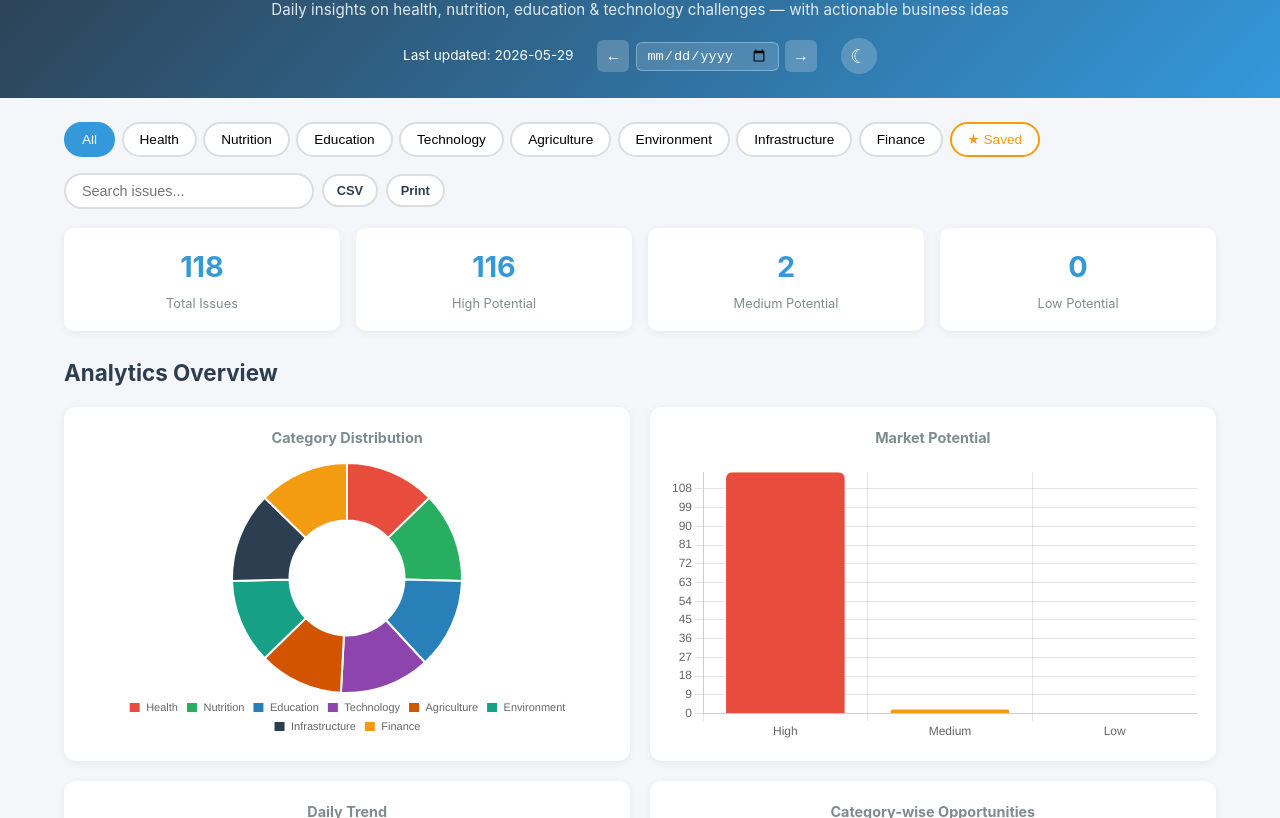
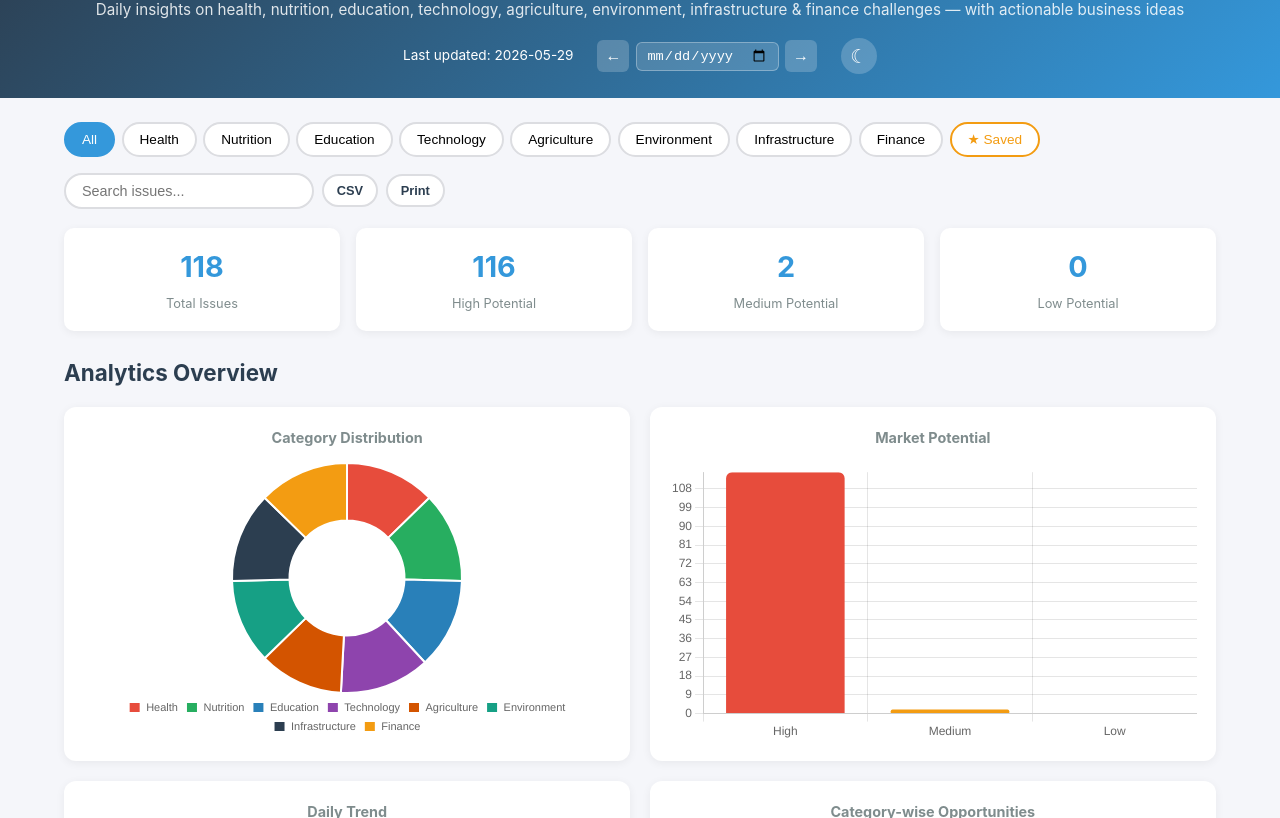
Before and after one commit to pranavk2050/buisiness-ideas-dashboard, a plain HTML site: page index.html in a window 1280 px wide. Shown: the part 85-903 px from the top of the page. Drawn offline with Linux system fonts and the light colour scheme.

Commit message:
fix: update subtitle to list all 8 categories
Co-Authored-By: Claude Opus 4.6 (1M context) <noreply@anthropic.com>

```diff
--- a/index.html
+++ b/index.html
@@ -9,7 +9,7 @@
 <body>
     <header>
         <h1>India Issues &amp; Business Opportunities</h1>
-        <p class="subtitle">Daily insights on health, nutrition, education &amp; technology challenges — with actionable business ideas</p>
+        <p class="subtitle">Daily insights on health, nutrition, education, technology, agriculture, environment, infrastructure &amp; finance challenges — with actionable business ideas</p>
         <div class="header-meta">
             <span id="last-updated">Last updated: —</span>
             <div class="date-nav">
```
